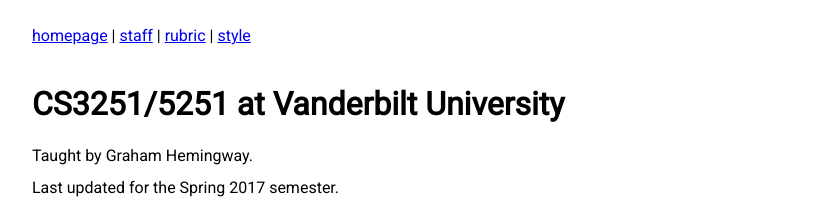
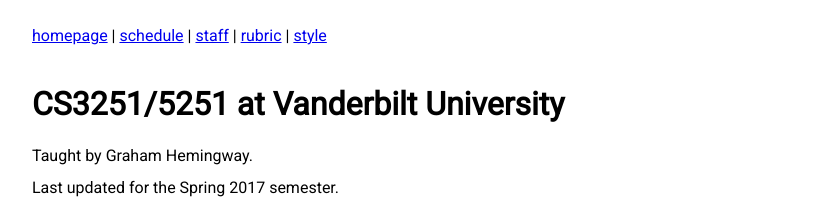
Before and after one commit to gbvandy/vuse-cs3251.github.io, a Jekyll site: the page built from index.md, in a window 1280 px wide. Shown: the top 218 px of the page, without its empty margins (224-1048 px from the left). Built offline with Jekyll 4.4.1, drawn with Linux system fonts in a browser that asks for light colours.

Commit message:
add schedule to navbar

```diff
--- a/_config.yml
+++ b/_config.yml
@@ -22,6 +22,7 @@ github:
 
 navbar_links: [
   {"url": "/",                      "text": "homepage"},
+  {"url": "/schedule",              "text": "schedule"},
   {"url": "/instructors-and-hours", "text": "staff"},
   {"url": "/assignment-rubric",     "text": "rubric"},
   {"url": "/style-guidelines",      "text": "style"},
```
